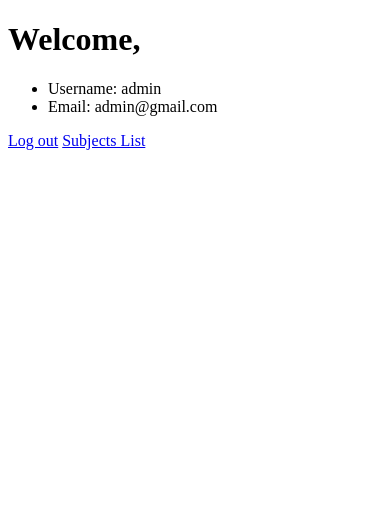
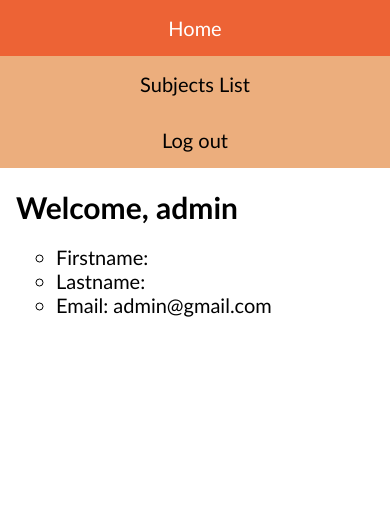
Before and after one commit to 6310611055/CN331-loginreg, a Django app: page /users/ in a window 390 px wide. Shown: the top 516 px of the page. Before the commit the page ends 150 px from the top, so only its background shows below. Run offline with Django 4.2, Linux system fonts and the light colour scheme; a user stored in the database is signed in.

Commit message:
up-cardib

```diff
--- a/loginreg/booking/templates/booking/booking.html
+++ b/loginreg/booking/templates/booking/booking.html
@@ -9,7 +9,7 @@
         <th>Section</th>
         <th>Semester</th>
         <th>Year</th>
-        <th>button</th>
+        <th></th>
     </tr>
     {% for subject in subjects %}
     <tr>
--- a/loginreg/booking/templates/booking/index.html
+++ b/loginreg/booking/templates/booking/index.html
@@ -1,5 +1,6 @@
 {% extends 'booking/layout.html' %}
 {% block body %}
+
 
 <h1>Subject List</h1>
 {% if subjects %}
@@ -11,7 +12,7 @@
       <th>Semester</th>
       <th>Year</th>
       <th>Available Seat</th>
-      <th>button</th>
+      <th></th>
     </tr>
     {% for subject in subjects %}
     <tr>
@@ -32,5 +33,5 @@
 </table>
 {% endif %}
 <a href="{% url 'booking:checksubreg' %}">Check Registered Courese</a>
-<a href="{% url 'index' %}">Back to Profile</a>
+<a href="{% url 'index' %}">Back to Home</a>
 {% endblock %}
--- a/loginreg/booking/templates/booking/withdraw.html
+++ b/loginreg/booking/templates/booking/withdraw.html
@@ -10,7 +10,8 @@
       <th>Section</th>
       <th>Semester</th>
       <th>Year</th>
-      <th>button</th>
+      <th>Available Seat</th>
+      <th></th>
     </tr>
     {% for subject in subjects %}
     <tr>
@@ -19,6 +20,7 @@
         <td>{{ subject.course_number.section }}</td>
         <td>{{ subject.course_number.semester }}</td>
         <td>{{ subject.course_number.year }}</td>
+        <td>{{ subject.course_number.seats }}</td>
         <td>
             <form action="{% url 'booking:booking' subject.id %}" method="post" >
                 {% csrf_token %}
--- a/loginreg/users/templates/users/index.html
+++ b/loginreg/users/templates/users/index.html
@@ -1,12 +1,103 @@
 {% extends 'users/layout.html' %}
 {% block body %}
-<h1>Welcome, {{ request.user.first_name }}</h1>
+<!DOCTYPE html>
+<html lang="en">
+<meta name="viewport" content="width=device-width, initial-scale=1">
+<style>
+    body {
+        margin: 0;
+        font-family: Calibri, Helvetica, sans-serif;
+    }
+
+    .sidebar {
+        margin: 0;
+        padding: 0;
+        width: 200px;
+        background-color: #ecae7d;
+        position: fixed;
+        height: 100%;
+        overflow: auto;
+    }
+
+    .sidebar a {
+        display: block;
+        color: black;
+        font-size: 20px;
+        padding: 16px;
+        text-decoration: none;
+    }
+
+    .sidebar a.active {
+        background-color: #ed6335;
+        color: white;
+    }
+
+    .sidebar a:hover:not(.active) {
+        background-color: #8db4ad;
+        color: white;
+    }
+
+    div.content {
+        margin-left: 200px;
+        padding: 1px 16px;
+        height: 1000px;
+    }
+
+    @media screen and (max-width: 700px) {
+        .sidebar {
+          width: 100%;
+          height: auto;
+          position: relative;
+    }
+        .sidebar a {float: left;}
+        div.content {margin-left: 0;}
+    }
+
+    @media screen and (max-width: 400px) {
+        .sidebar a {
+          text-align: center;
+          float: none;
+        }
+    }
+    ul{
+        list-style-type: circle;
+        font-size: 20px;
+      }
+
+    h1{
+        font-size: 30px;
+    }
+</style>
+</head>
+
+<body>
+
+    <div class="sidebar">
+        <a class="active" href="#home">Home</a>
+        <a href="/booking">Subjects List</a>
+        <a href="{% url 'logout' %}">Log out</a>
+    </div>
+
+    <div class="content">
+        <h1>Welcome, {{ request.user.username }}</h1>
+        <ul>
+            <li>Firstname: {{ request.user.first_name }}</li>
+            <li>Lastname: {{ request.user.last_name }}</li>
+            <li>Email: {{ request.user.email }}</li>
+
+        </ul>
+    </div>
+
+</body>
+</html>
+
+<!--<h1>Welcome, {{ request.user.first_name }}</h1>
 <ul>
     <li>Username: {{ request.user.username }}</li>
     <li>Email: {{ request.user.email }}</li>
 </ul>
 
 <a href="{% url 'logout' %}">Log out</a>
-<a href="/booking">Subjects List</a>
+<a href="/booking">Subjects List</a>-->
 
 {% endblock %}
```
Also changed, not shown: loginreg/db.sqlite3.
